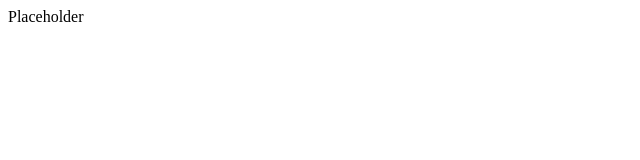
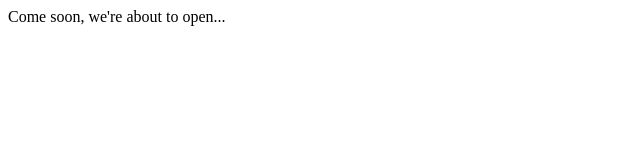
Before and after one commit to HolyKadylo/gitflow-without-gitflow, a plain HTML site: page index.html in a window 1280 px wide. Shown: the whole page, without its empty margins (0-640 px from the left). Drawn offline with Linux system fonts and the light colour scheme.

Commit message:
Meaningful placeholders

```diff
--- a/index.html
+++ b/index.html
@@ -1,7 +1,7 @@
 <!DOCTYPE html>
 <html>
 <head>
-<title>Placeholder</title>
+<title>Howdy, pardner</title>
 </head>
-<body>Placeholder</body>
+<body>Come soon, we're about to open...</body>
 </html>
```
